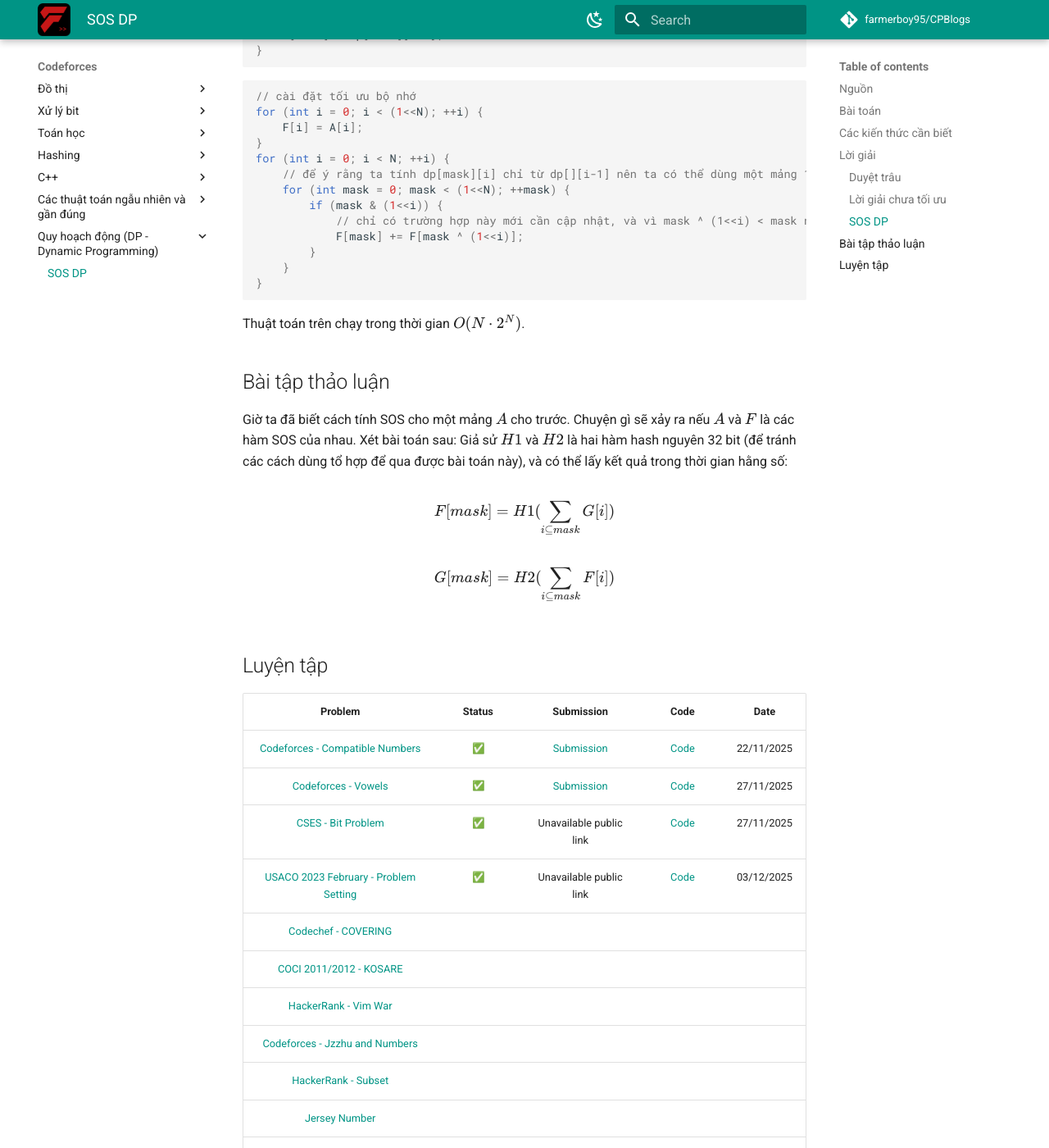
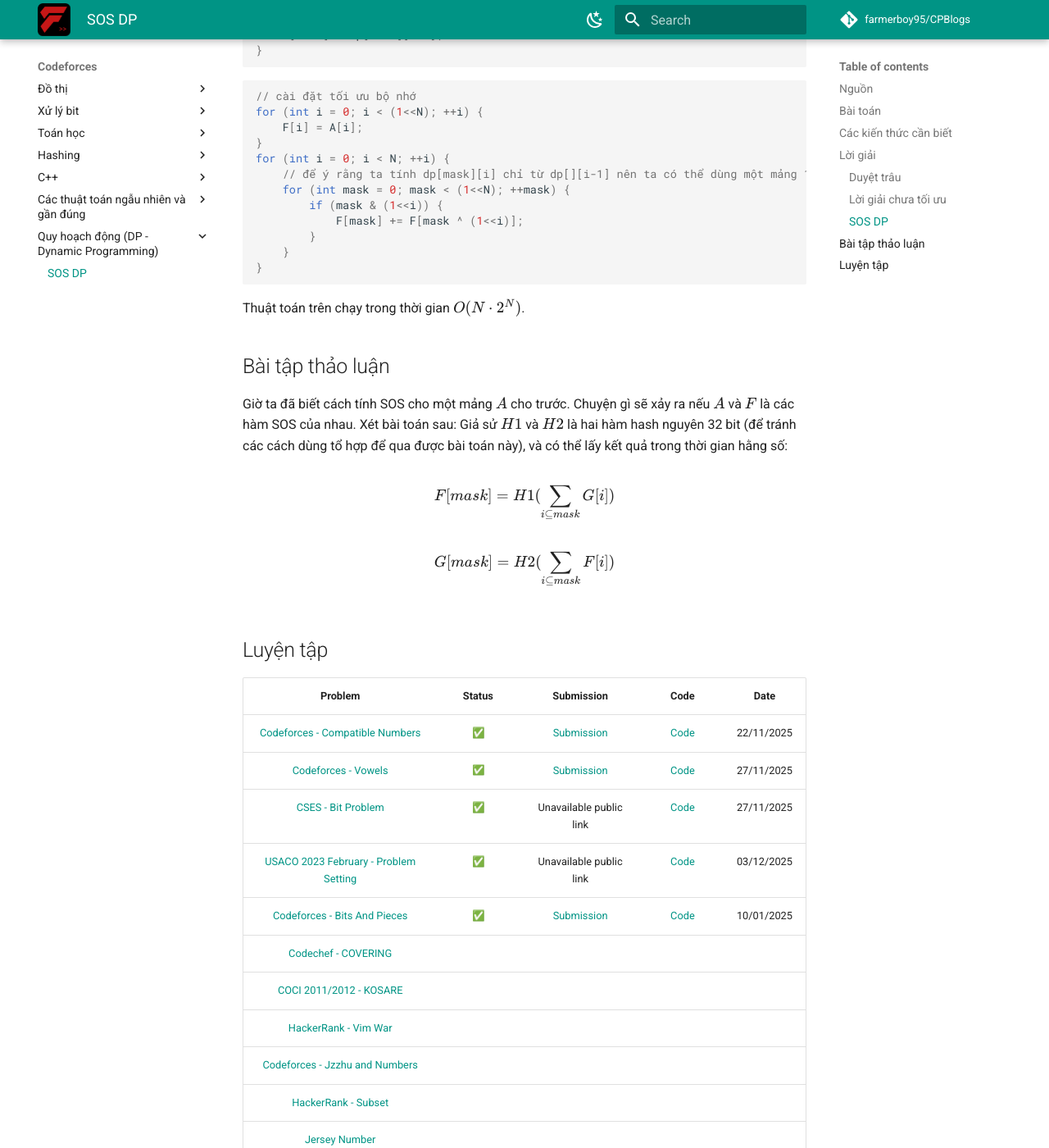
Before and after one commit to farmerboy95/CPBlogs, an MkDocs documentation site: the page built from docs/Codeforces/dp/sos-dp.md, in a window 1280 px wide and 1400 px high, scrolled down 3109 px. Shown: the whole window at 82% size. Built offline with MkDocs 1.6.1 and Material for MkDocs 9.7.7, drawn with Linux system fonts in a browser that asks for light colours; emoji names are drawn with the system emoji font; comment, search, counter and statistics services are not loaded.

Commit message:
Update SOS DP

```diff
--- a/docs/Codeforces/dp/sos-dp.md
+++ b/docs/Codeforces/dp/sos-dp.md
@@ -98,7 +98,6 @@
     // để ý rằng ta tính dp[mask][i] chỉ từ dp[][i-1] nên ta có thể dùng một mảng 1 chiều
     for (int mask = 0; mask < (1<<N); ++mask) {
         if (mask & (1<<i)) {
-            // chỉ có trường hợp này mới cần cập nhật, và vì mask ^ (1<<i) < mask nên không sợ bị trùng
             F[mask] += F[mask ^ (1<<i)];
         }
     }
@@ -123,6 +122,7 @@
 | [Codeforces - Vowels](https://codeforces.com/contest/383/problem/E) | :white_check_mark: | [Submission](https://codeforces.com/contest/383/submission/350913823) | [Code](https://github.com/farmerboy95/CompetitiveProgramming/blob/master/Codeforces/CF383-D1-E.cpp) | 27/11/2025 |
 | [CSES - Bit Problem](https://cses.fi/problemset/task/1654) | :white_check_mark: | Unavailable public link | [Code](https://github.com/farmerboy95/CompetitiveProgramming/blob/master/CSES/CSES%201654.cpp) | 27/11/2025 |
 | [USACO 2023 February - Problem Setting](http://usaco.org/index.php?page=viewproblem2&cpid=1309) | :white_check_mark: | Unavailable public link | [Code](https://github.com/farmerboy95/CompetitiveProgramming/blob/master/USACO/USACO%2023feb-problem-setting.cpp) | 03/12/2025 |
+| [Codeforces - Bits And Pieces](https://codeforces.com/contest/1208/problem/F) | :white_check_mark: | [Submission](https://codeforces.com/contest/1208/submission/357263374) | [Code](https://github.com/farmerboy95/CompetitiveProgramming/blob/master/Codeforces/CF1208-D12-F.cpp) | 10/01/2025 |
 | [Codechef - COVERING](https://www.codechef.com/problems/COVERING) | | | | |
 | [COCI 2011/2012 - KOSARE](http://hsin.hr/coci/archive/2011_2012/contest6_tasks.pdf) | | | | |
 | [HackerRank - Vim War](https://www.hackerrank.com/contests/w16/challenges/vim-war) | | | | |
```
